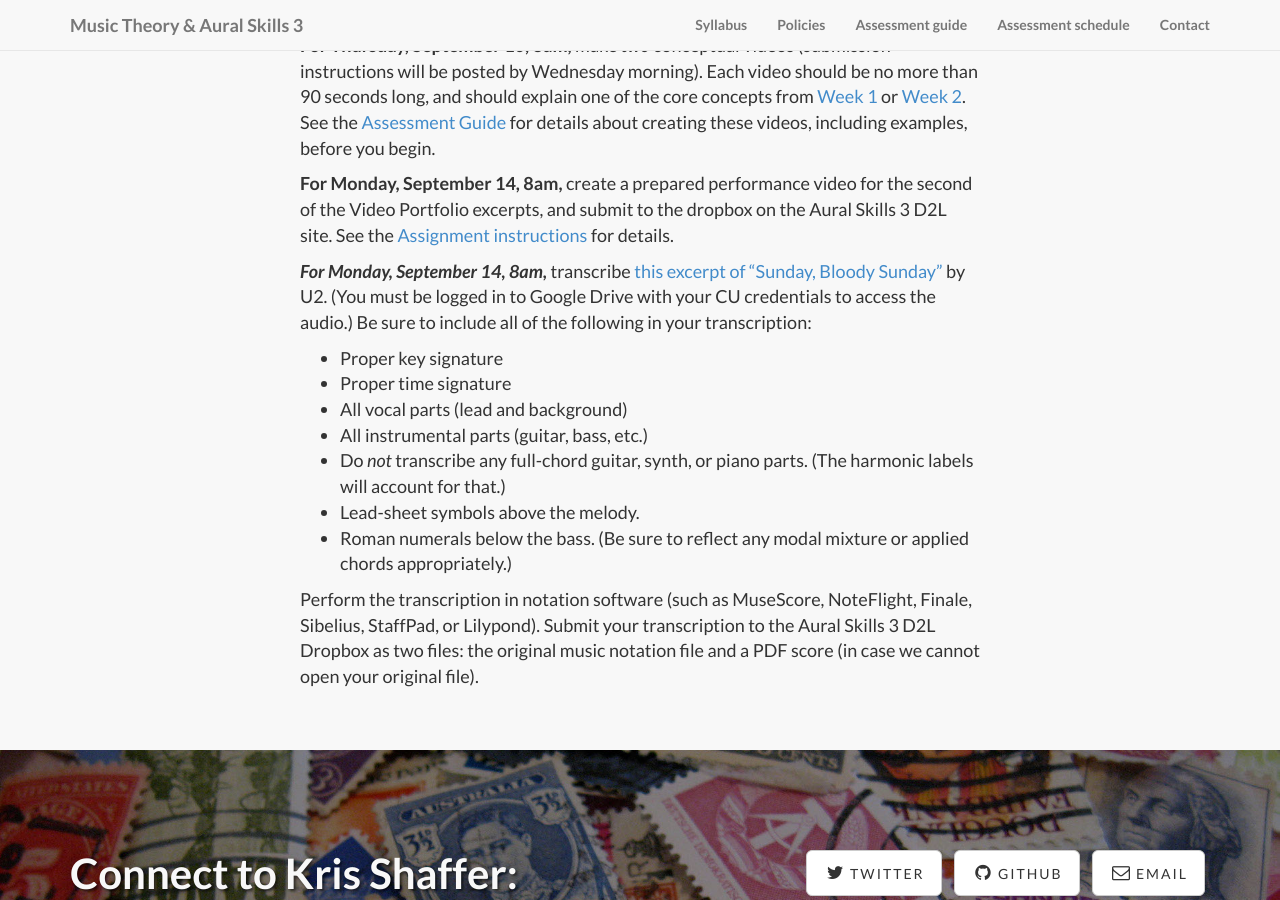
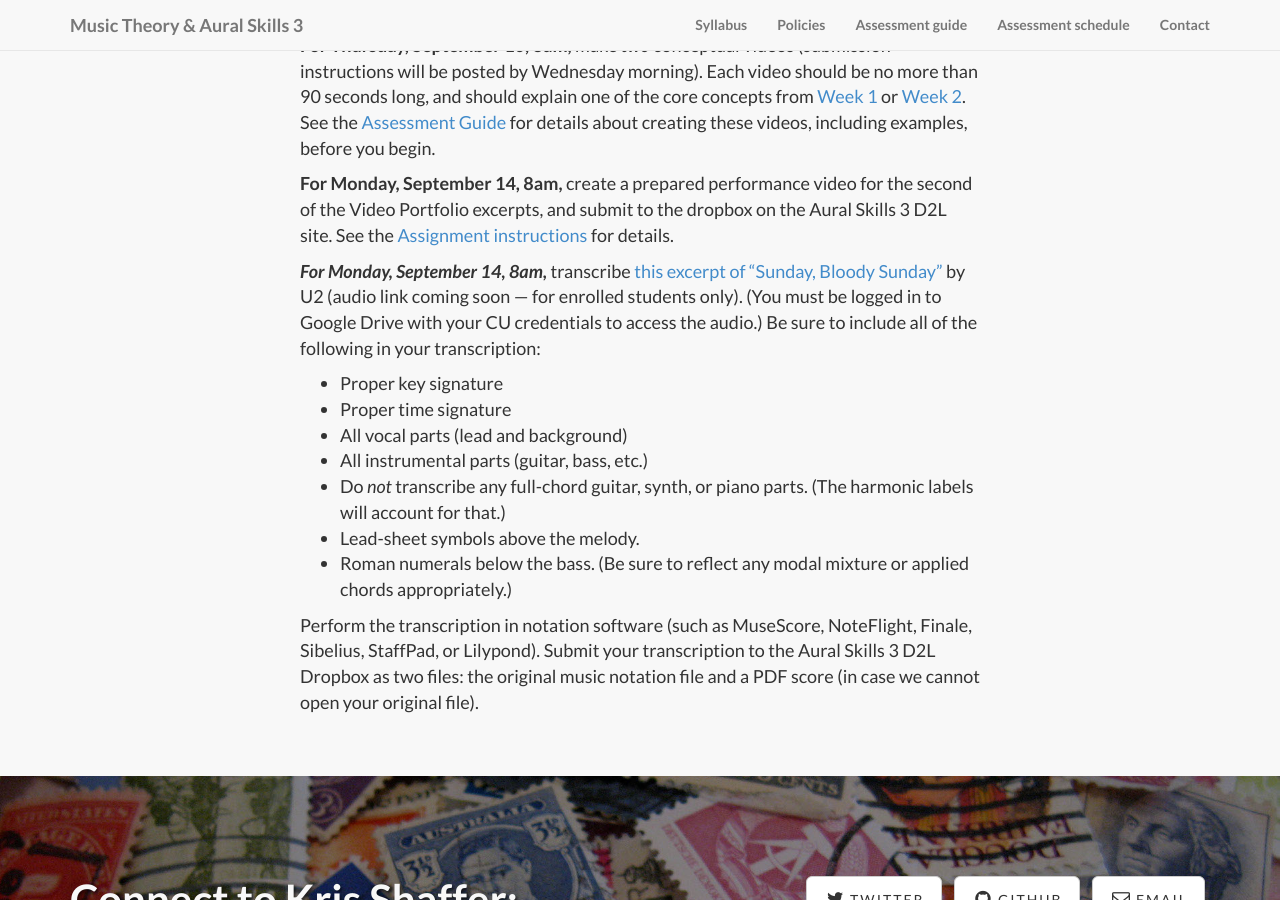
Before and after one commit to kshaffer/theory3, a Jekyll site: the page built from week3.md, in a window 1280 px wide and 900 px high, scrolled down 1658 px. Built offline with Jekyll 4.4.1, drawn with Linux system fonts in a browser that asks for light colours; nearby versions of some CDN libraries; library files that are not in the unit come from our copies.

Commit message:
Week 3 details

```diff
--- a/week3.md
+++ b/week3.md
@@ -38,7 +38,7 @@ In this unit, we will follow-up on, and practice applying core concepts from [We
 
 **For Monday, September 14, 8am,** create a prepared performance video for the second of the Video Portfolio excerpts, and submit to the dropbox on the Aural Skills 3 D2L site. See the [Assignment instructions](/popRockVideoPortfolio/) for details.
 
-***For Monday, September 14, 8am,*** transcribe [this excerpt of "Sunday, Bloody Sunday"]() by U2. (You must be logged in to Google Drive with your CU credentials to access the audio.) Be sure to include all of the following in your transcription:
+***For Monday, September 14, 8am,*** transcribe [this excerpt of "Sunday, Bloody Sunday"]() by U2 (audio link coming soon — for enrolled students only). (You must be logged in to Google Drive with your CU credentials to access the audio.) Be sure to include all of the following in your transcription:
 
 - Proper key signature
 - Proper time signature
```
